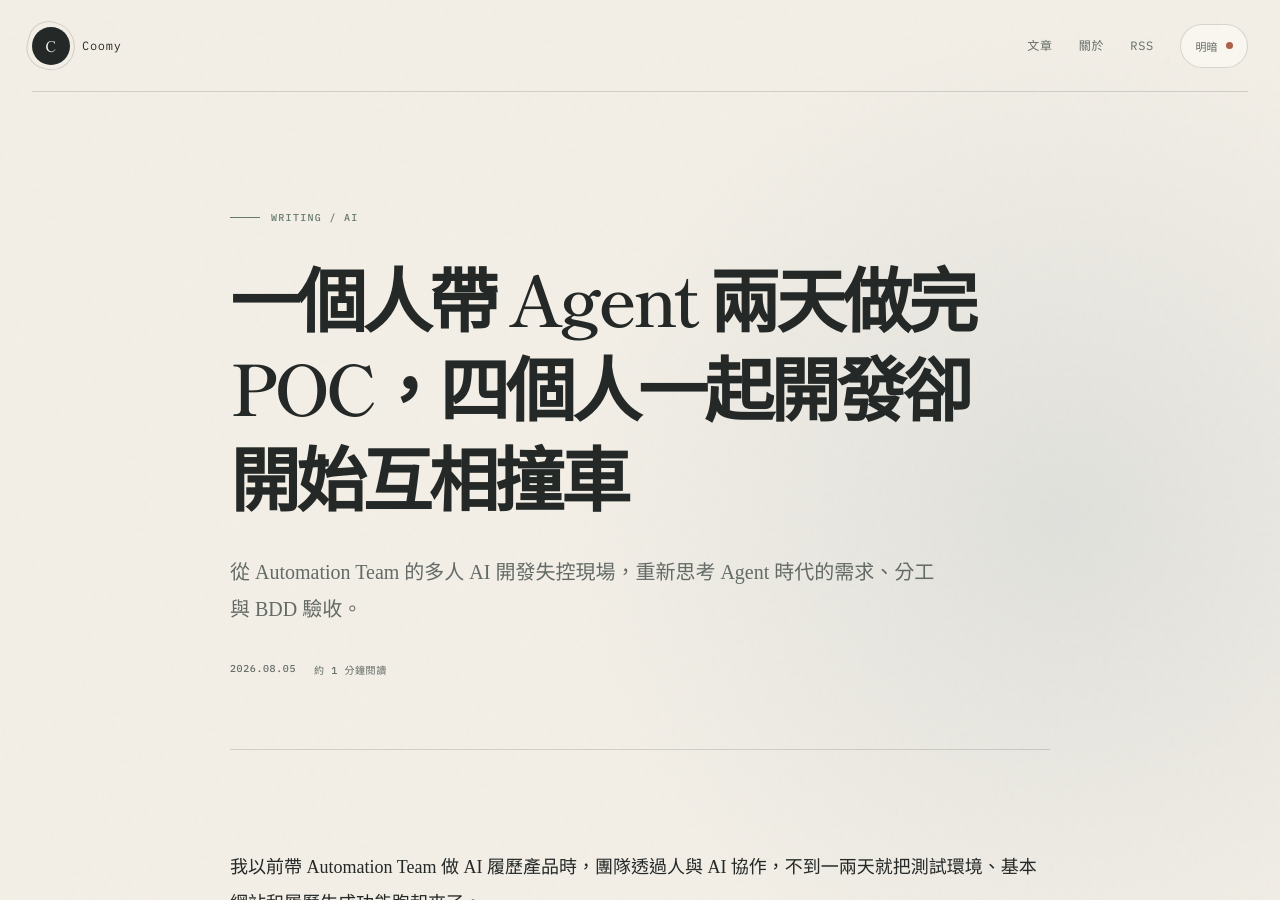
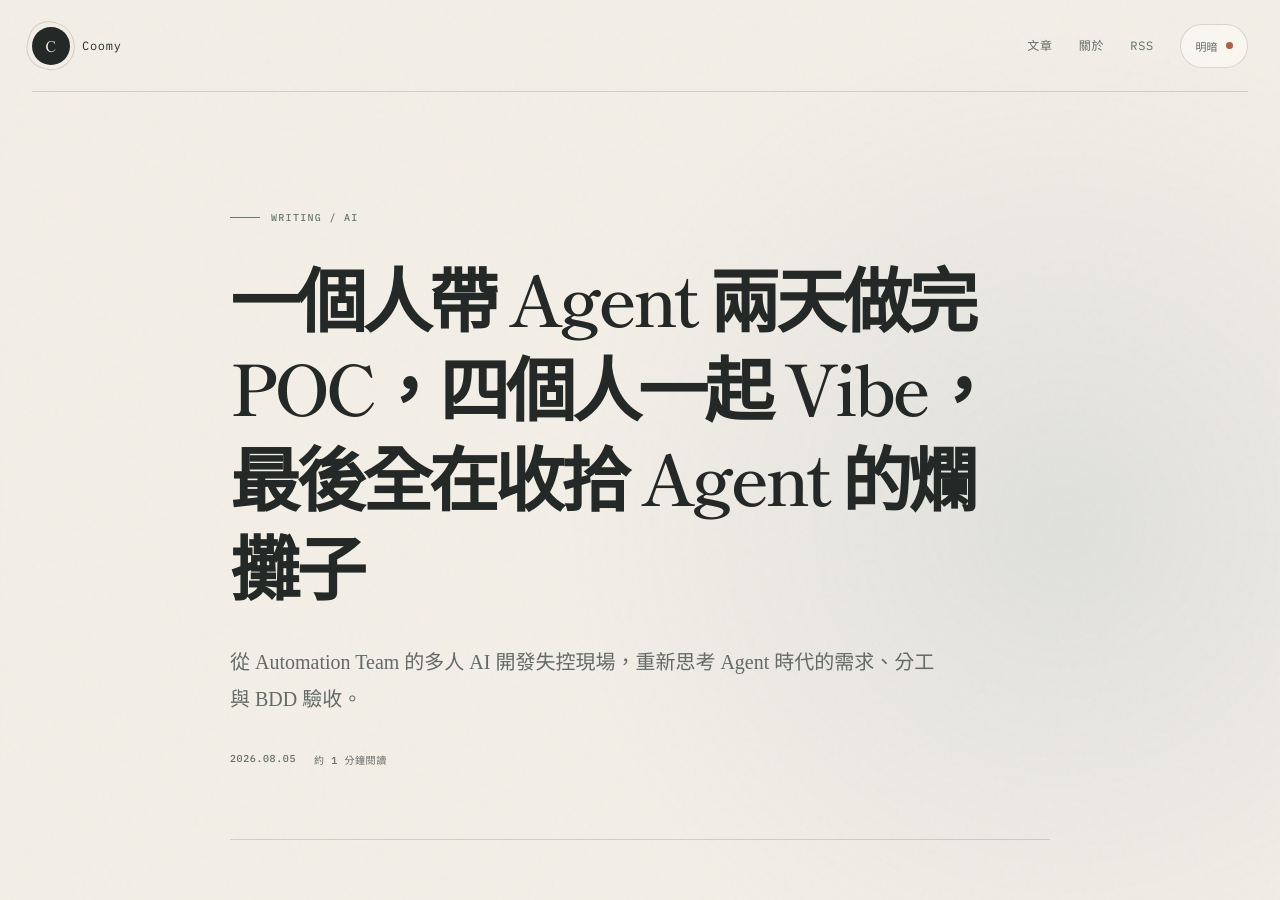
Before and after one commit to coomySF/coomySF.github.io, a Jekyll site: the page built from _posts/2026-08-05-ai-agents-team-integration.md, in a window 1280 px wide and 900 px high. Built offline with Jekyll 4.4.1, drawn with Linux system fonts in a browser that asks for light colours.

Commit message:
sharpen agent collaboration article title

```diff
--- a/_posts/2026-08-05-ai-agents-team-integration.md
+++ b/_posts/2026-08-05-ai-agents-team-integration.md
@@ -1,6 +1,6 @@
 ---
 layout: post
-title: 一個人帶 Agent 兩天做完 POC，四個人一起開發卻開始互相撞車
+title: 一個人帶 Agent 兩天做完 POC，四個人一起 Vibe，最後全在收拾 Agent 的爛攤子
 description: 從 Automation Team 的多人 AI 開發失控現場，重新思考 Agent 時代的需求、分工與 BDD 驗收。
 date: 2026-08-05 22:00:00 +0800
 tags: [AI, Agent, 團隊, 軟體開發]
```
